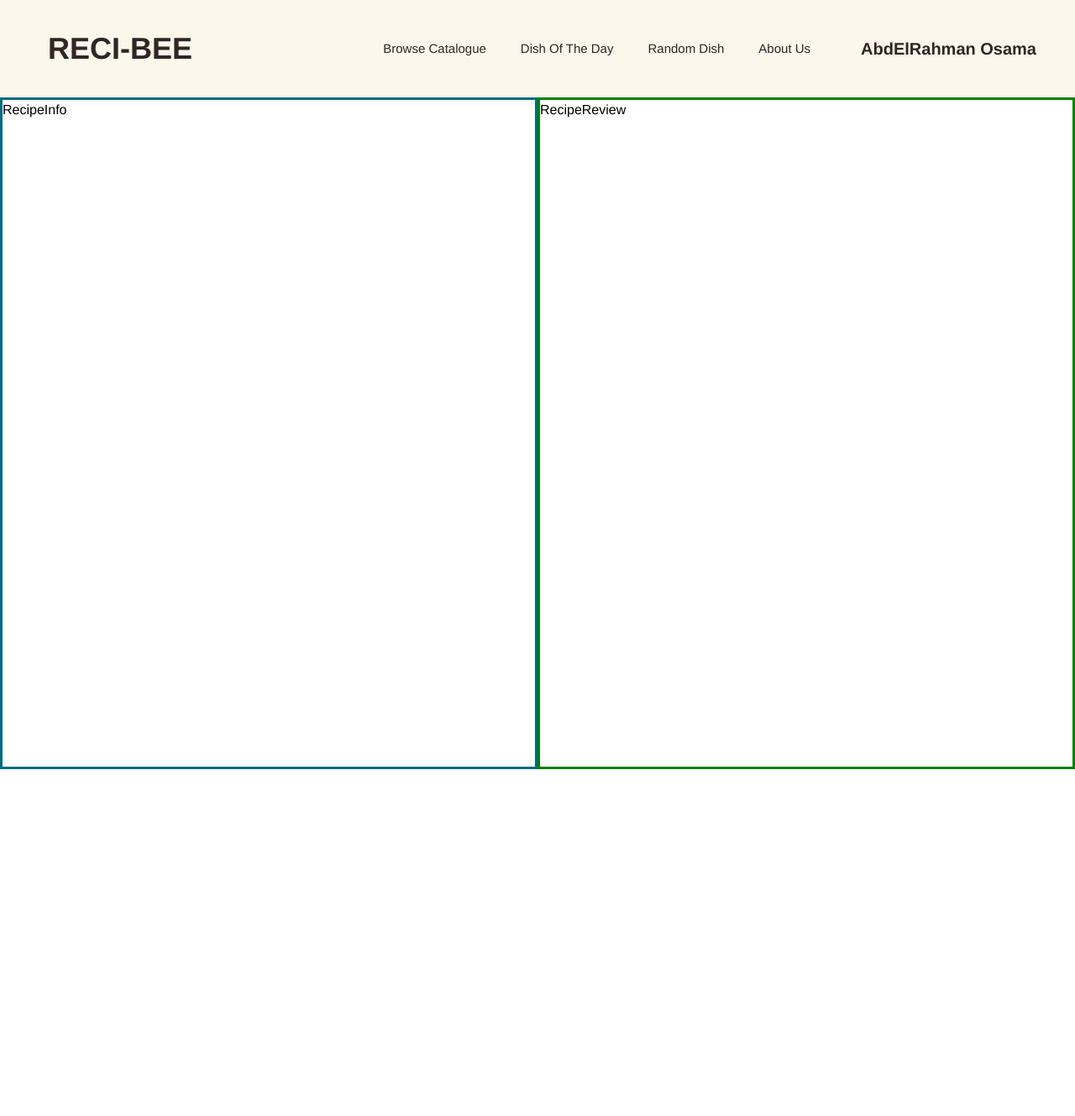
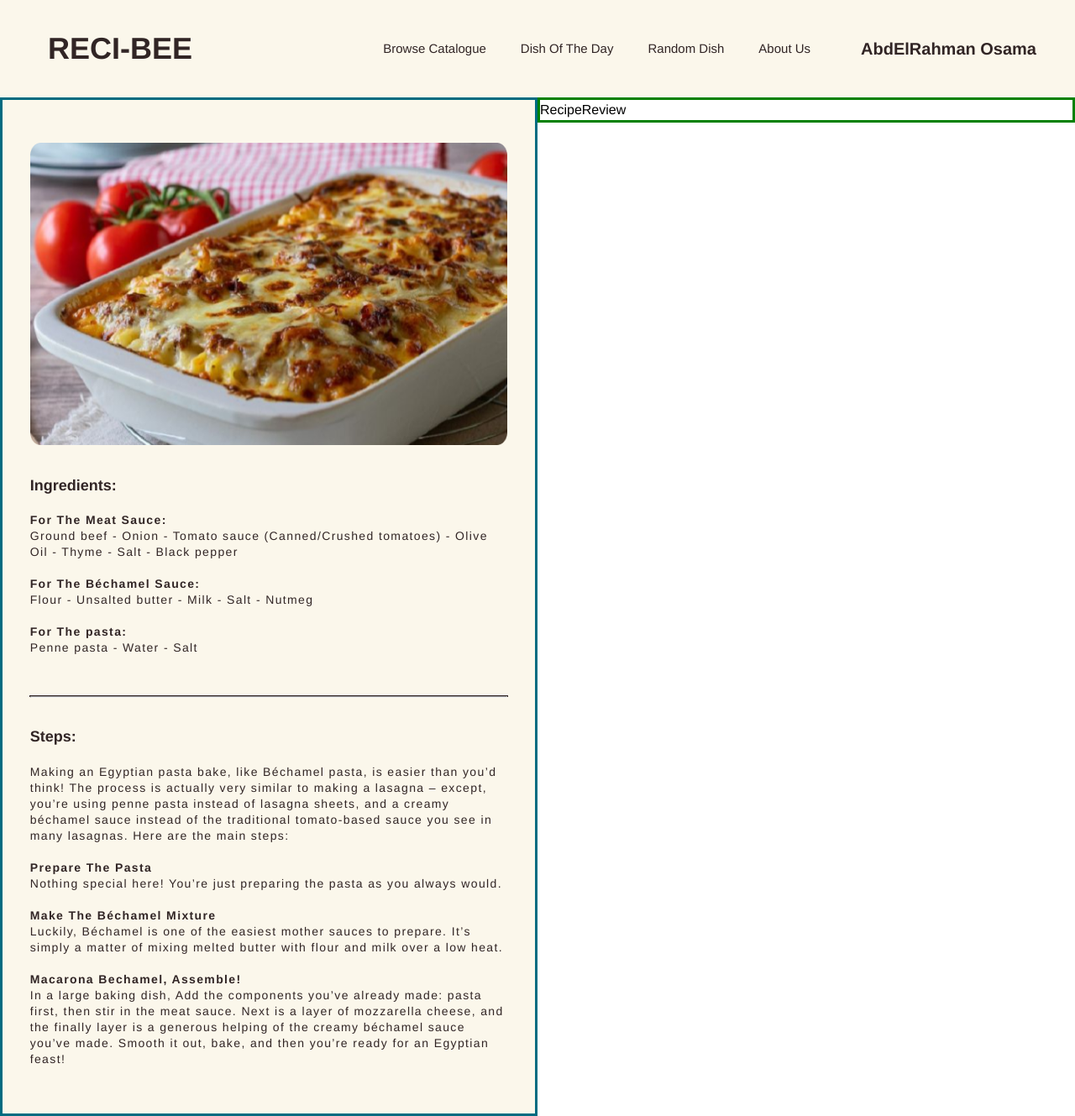
Before and after one commit to Gang-of-CSED/RECI-BEE, a Vue app in the folder frontend/: page /recipe/1 in a window 1280 px wide. Shown: the whole page at 84% size. Before the commit the page ends 916 px from the top, so only its background shows below. Built offline with nearby package versions, Linux system fonts and the light colour scheme.

Commit message:
push recipeInfo section

```diff
--- /dev/null
+++ b/frontend/src/recipes/recipe1.html
@@ -0,0 +1 @@
+<p>it's working</p>
--- a/frontend/src/views/RecipeDetail/RecipeDetailView.vue
+++ b/frontend/src/views/RecipeDetail/RecipeDetailView.vue
@@ -23,7 +23,7 @@ import RecipeReview from './components/RecipeReview.vue';
   height: 100%;
 }
 .recipe-detail {
-  height: 100%;
+  height: auto;
 }
 
 </style>
--- a/frontend/src/views/RecipeDetail/components/RecipeInfo.vue
+++ b/frontend/src/views/RecipeDetail/components/RecipeInfo.vue
@@ -1,16 +1,107 @@
 <template>
     <div class="recipe-info">
-        RecipeInfo
+        <div class="recipeImg">
+            <img class="Img" :src="imageSrc" alt="recipe" />
+        </div>
+        <div class="Ingredients">
+            <div class="intText">Ingredients:</div>
+            <div class="t1" v-html="ingredientsContent"></div>
+        </div>
+        <div class="breakLine">
+            <hr>
+        </div>
+        <div class="Steps">
+            <div class="stepText">Steps:</div>
+            <div class="t2" v-html="stepsContent"></div>
+        </div>
     </div>
 </template>
 
-<script setup>
+<script>
+    export default {
+    data() {
+        return {
+        imageSrc:require('@/assets/image2.png'),
+        ingredientsContent:'',
+        stepsContent:''
+        };
+    },
+    mounted() {
+    import('./tempData.js').then((module) => {
+      this.ingredientsContent = module.ingContent;
+      this.stepsContent = module.stepContent
+    });
+    },
+    methods: {
+
+    },
+    };
 </script>
 
 <style scoped>
 .recipe-info {
     width: 50%;
+    height: 100%;
     border: 3px solid rgb(0, 107, 128);
+    background: #FBF7EB;
+;
+}
+.recipeImg{
+    width: 90%;
+    height: 362px;
+    border: 1px #FBF7EB solid;
+    border-radius: 15px;
+    margin-top: 50px;
+    margin-left: 5%;
+
+}
+.Img{
+    width: 100%;
     height: 100%;
+    overflow: hidden;
+}
+
+.Ingredients{
+    width: 90%;
+    height: auto;
+    border: #FBF7EB 1px solid;
+    margin-top: 37px;
+    margin-left: 5%;
+
+}
+
+.breakLine{
+    width: 90%;
+    height: 1px;
+    border:#312525 1px solid;
+    margin-top: 46px;
+    margin-left: 5%;
+}
+
+.Steps{
+    width: 90%;
+
+    border: #FBF7EB 1px solid;
+    margin-top: 37px;
+    margin-left: 5%;
+    margin-bottom: 54px;
+}
+
+.intText,.stepText{
+    color: #312525;
+    font-size: 18px;
+    line-height: 19.36px;
+    font-weight: 700;
+    margin-bottom: 22px;
+}
+
+.t1,.t2{
+    color: #312525;
+    font-size: 14px;
+    line-height: 19px;
+    letter-spacing: 0.098em;
+    text-align: left;
+    font-weight: 400;
+
 }
 </style>
--- /dev/null
+++ b/frontend/src/views/RecipeDetail/components/tempData.js
@@ -0,0 +1,21 @@
+export const ingContent = '<b>For The Meat Sauce:</b>'+
+'<br>Ground beef - Onion - Tomato sauce (Canned/Crushed tomatoes) - Olive Oil - Thyme - Salt - Black pepper'+
+'<br><br><b>For The Béchamel Sauce:</b>'+
+'<br>Flour - Unsalted butter - Milk - Salt - Nutmeg'+
+'<br><br><b>For The pasta:</b>'+
+'<br>Penne pasta - Water - Salt';
+
+export const stepContent = 'Making an Egyptian pasta bake, like Béchamel pasta, '+
+'is easier than you’d think! The process is actually very similar to making a lasagna – except, '+
+'you’re using penne pasta instead of lasagna sheets, '+
+'and a creamy béchamel sauce instead of the traditional tomato-based sauce you see in many lasagnas. Here are the main steps:'+
+'<br><br><b>Prepare The Pasta</b>'+
+'<br>Nothing special here! You’re just preparing the pasta as you always would.'+
+'<br><br><b>Make The Béchamel Mixture</b>'+
+'<br>Luckily, Béchamel is one of the easiest mother sauces to prepare. '+
+'It’s simply a matter of mixing melted butter with flour and milk over a low heat.'+
+'<br><br><b>Macarona Bechamel, Assemble!</b>'+
+'<br>In a large baking dish, Add the components you’ve already made: '+
+'pasta first, then stir in the meat sauce. Next is a layer of mozzarella cheese, '+
+'and the finally layer is a generous helping of the creamy béchamel sauce you’ve made. '+
+'Smooth it out, bake, and then you’re ready for an Egyptian feast!';
```
Also changed, not shown: frontend/src/assets/image2.png (added).
